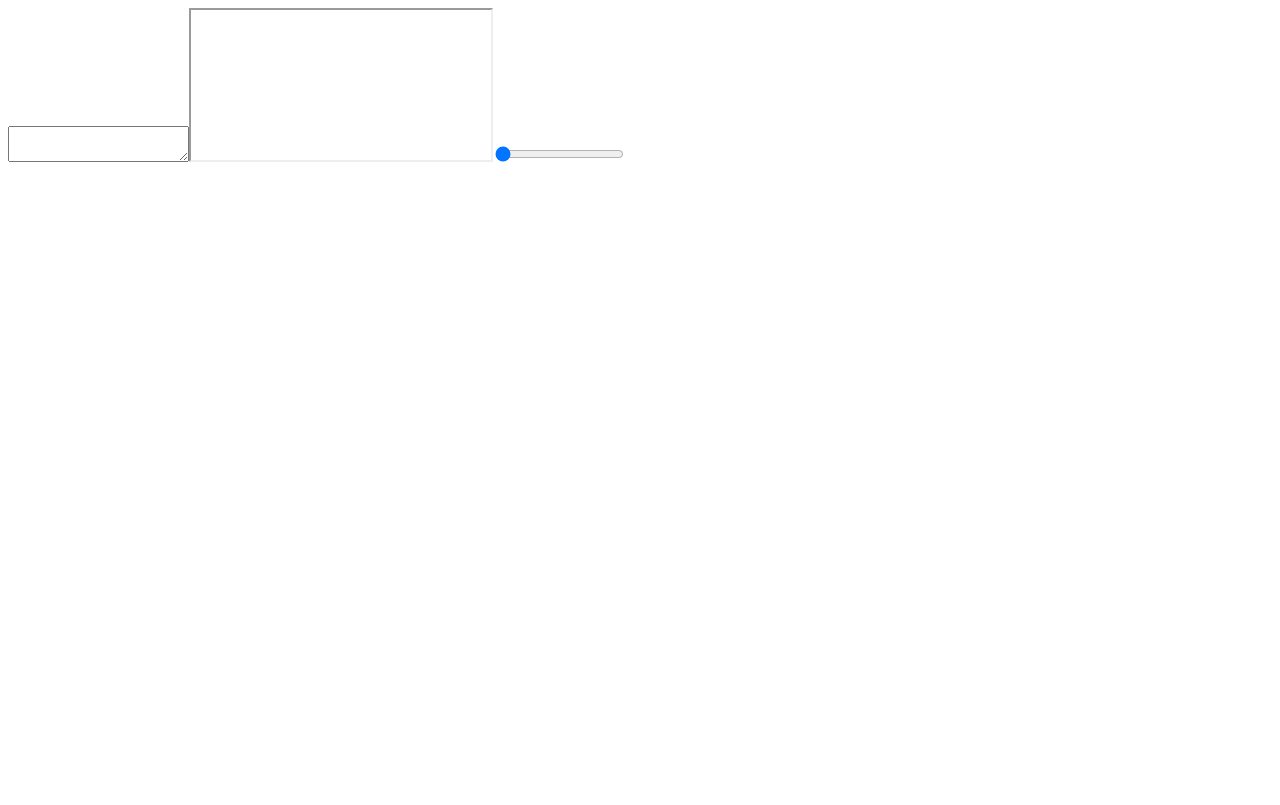
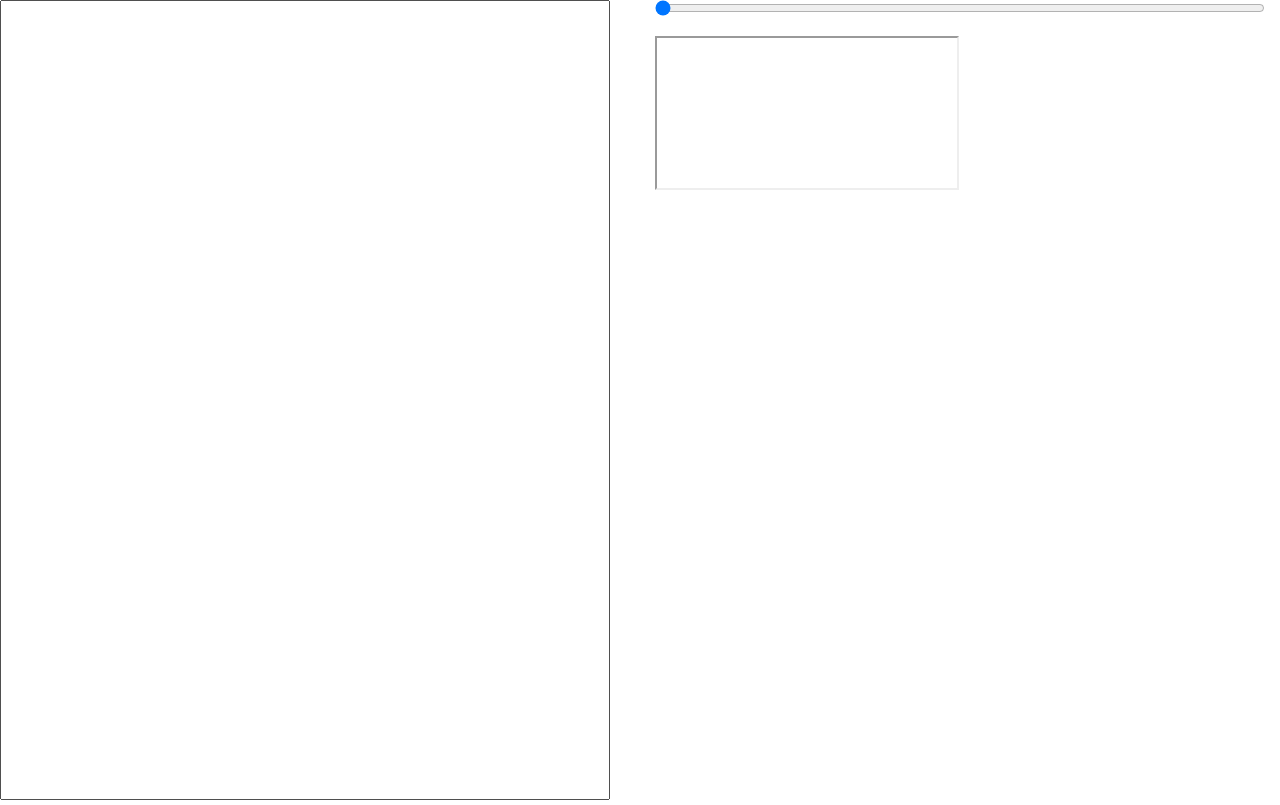
Before and after one commit to aesopwolf/simpleslide, a React app: page / in a window 1280 px wide. Built offline with nearby package versions, Linux system fonts and the light colour scheme.

Commit message:
add style foundations

```diff
--- a/package.json
+++ b/package.json
@@ -26,14 +26,20 @@
     "babel-preset-es2015": "^6.3.13",
     "babel-preset-react": "^6.3.13",
     "babel-preset-react-hmre": "^1.0.0",
+    "bootstrap": "^3.3.6",
     "cross-env": "^1.0.6",
+    "css-loader": "^0.23.1",
     "eslint": "^1.10.3",
     "eslint-plugin-babel": "^3.0.0",
     "eslint-plugin-react": "^3.11.3",
     "eventsource-polyfill": "^0.9.6",
     "express": "^4.13.3",
+    "file-loader": "^0.8.5",
+    "image-webpack-loader": "^1.6.2",
     "marked": "^0.3.5",
     "rimraf": "^2.4.3",
+    "style-loader": "^0.13.0",
+    "url-loader": "^0.5.7",
     "webpack": "^1.12.9",
     "webpack-dev-middleware": "^1.4.0",
     "webpack-hot-middleware": "^2.6.0"
--- a/src/App.js
+++ b/src/App.js
@@ -22,7 +22,7 @@ export class App extends Component {
     var cursor = event.target.selectionStart;
 
     // decide what counts as a page break
-    var regexp = /^( *[-*_]){3,}\n\n/gm;
+    var regexp = /\n\n( *[-*_]){3,}/gm;
     var pageBreak = event.target.value.match(regexp);
 
     if(pageBreak) {
@@ -32,7 +32,7 @@ export class App extends Component {
       pageBreak.forEach(function(value, index, array) {
         var pageBreakPosition = self.state.input.indexOf(value, fromIndex);
         fromIndex = pageBreakPosition + 1;
-        pageBreakPositions.push(pageBreakPosition);
+        pageBreakPositions.push(pageBreakPosition + value.length);
       });
 
       // go to the slide where the user has their cursor within the editor
@@ -51,7 +51,8 @@ export class App extends Component {
     var slides = markdown.split("<hr>");
     this.setState({
       input: event.target.value,
-      slides: slides
+      slides: slides,
+      slide: slides.length - 1
     })
   }
 
@@ -64,10 +65,17 @@ export class App extends Component {
   render() {
     var frameSrc = 'data:text/html;charset=UTF-8,<html><body class="slide-' + this.state.slide + '">' + (this.state.slides[this.state.slide] || '') + '</body></html>';
     return (
-      <div>
-        <textarea onChange={this.handleMarkdown.bind(this)} value={this.state.input} onClick={this.handleCursorPosition.bind(this)} onKeyUp={this.handleCursorPosition.bind(this)}/>
-        <iframe ref="myIframe" src={frameSrc}></iframe>
-        <input type="range" name="points" min="0" max={this.state.slides.length - 1} onChange={this.changeSlide.bind(this)} value={this.state.slide}/>
+      <div className="container-fluid fullHeight">
+        <div className="row fullHeight">
+          <div className="col-xs-6 fullHeight">
+            <textarea className="fullHeight" onChange={this.handleMarkdown.bind(this)} value={this.state.input} onClick={this.handleCursorPosition.bind(this)} onKeyUp={this.handleCursorPosition.bind(this)}/>
+          </div>
+          <div className="col-xs-6 fullHeight">
+            <input type="range" name="points" min="0" max={this.state.slides.length - 1} onChange={this.changeSlide.bind(this)} value={this.state.slide}/>
+            <br/>
+            <iframe ref="myIframe" src={frameSrc}></iframe>
+          </div>
+        </div>
       </div>
     );
   }
--- a/src/index.js
+++ b/src/index.js
@@ -1,5 +1,7 @@
 import React from 'react';
 import { render } from 'react-dom';
 import { App } from './App';
+import '../node_modules/bootstrap/dist/css/bootstrap.min.css'
+import './style.css'
 
 render(<App />, document.getElementById('root'));
--- /dev/null
+++ b/src/style.css
@@ -0,0 +1,19 @@
+html, body {
+  height: 100%;
+}
+
+#root {
+  height: 100%;
+}
+
+.fullHeight {
+  height: 100%;
+}
+
+textarea {
+  width: 100%;
+  margin-left: -15px;
+  margin-right: -15px;
+  resize: none;
+  font-family: monospace;
+}
--- a/webpack.config.dev.js
+++ b/webpack.config.dev.js
@@ -22,6 +22,14 @@ module.exports = {
       test: /\.jsx?/,
       loaders: ['babel'],
       include: path.join(__dirname, 'src')
+    },
+    {
+      test: /\.css$/,
+      loader: "style!css"
+    },
+    {
+      test: /\.(eot|woff|woff2|ttf|svg|png|jpg)$/,
+      loader: 'url-loader?limit=30000&name=[name]-[hash].[ext]'
     }]
   }
 };
```
Also changed, not shown: 1 other file (tests, documents, lock files or other folders).
